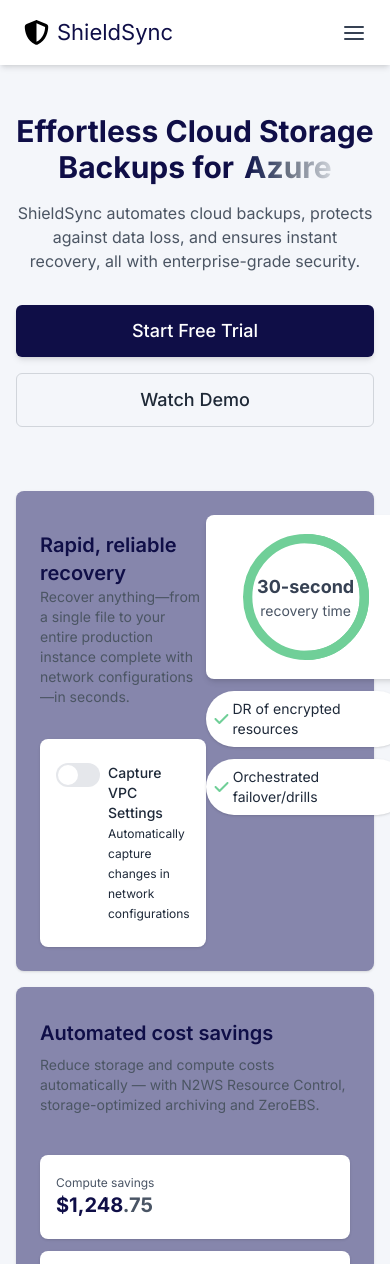
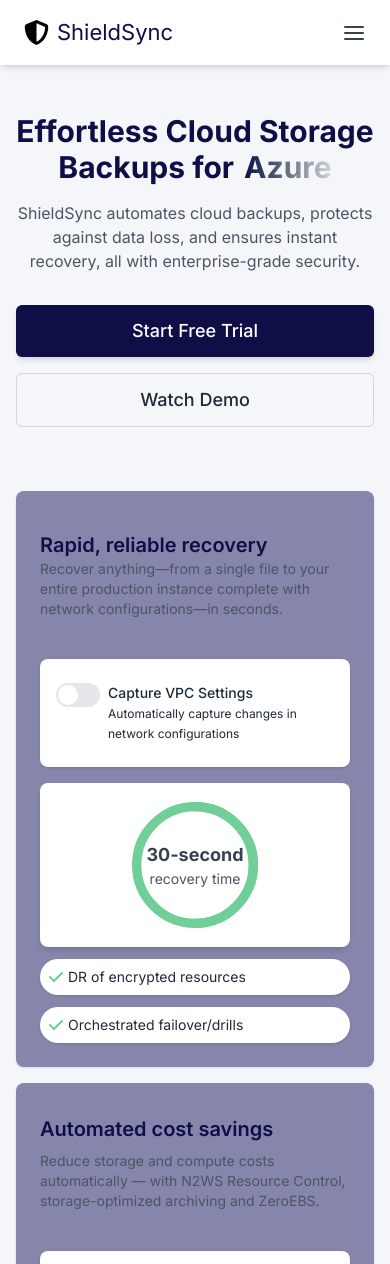
Before and after one commit to arbazkhalid1122/shield-sync, a Next.js app: page / in a window 390 px wide. Shown: the top 1264 px of the page. Built offline with nearby package versions, Linux system fonts and the light colour scheme.

Commit message:
fix: set responsiveness of features

```diff
--- a/app/components/FeaturesGrid.tsx
+++ b/app/components/FeaturesGrid.tsx
@@ -16,7 +16,7 @@
         <div className="p-4">
             <main className="max-w-6xl mx-auto grid grid-cols-1 md:grid-cols-12 gap-4">
                 {/* Rapid, reliable recovery - Takes up 5 columns */}
-                <div className="flex justify-between bg-[#8686AC] p-6 rounded-lg shadow-sm md:col-span-7">
+                {/* <div className="flex flex-wrap gap-2 justify-between bg-[#8686AC] p-6 rounded-lg shadow-sm md:col-span-7">
                     <div className='flex flex-col gap-2'>
                         <div className='max-w-[328px]'>
                             <h2 className="text-xl font-semibold mt-4 text-[#0F0E47]">Rapid, reliable recovery</h2>
@@ -62,7 +62,47 @@
                             </div>
                         </div>
                     </div>
+                </div> */}
+                <div className="flex flex-col md:flex-col lg:flex-row gap-4 bg-[#8686AC] p-6 rounded-lg shadow-sm md:col-span-7 w-full">
+                    <div className='flex flex-col gap-4 w-full lg:max-w-[50%]'>
+                        <div className='w-full lg:max-w-[328px]'>
+                            <h2 className="text-xl font-semibold mt-4 text-[#0F0E47]">Rapid, reliable recovery</h2>
+                            <p className="text-[#4B5563] mb-6 text-sm">
+                                Recover anything—from a single file to your entire production instance complete with network configurations—in seconds.
+                            </p>
+                        </div>
+                        <div className="flex items-start bg-white rounded-lg w-full py-6 px-4 shadow-sm">
+                            <label className="inline-flex items-center me-2 cursor-pointer">
+                                <input type="checkbox" className="sr-only peer" />
+                                <div className="relative w-11 h-6 bg-gray-200 rounded-full peer dark:bg-[#70cf98] peer-checked:after:translate-x-full rtl:peer-checked:after:-translate-x-full after:content-[''] after:absolute after:top-0.5 after:start-[2px] after:bg-white after:rounded-full after:h-5 after:w-5 after:transition-all peer-checked:bg-[#70cf98] dark:peer-checked:bg-[#70cf98]"></div>
+                            </label>
+                            <p className="text-gray-800 text-sm">
+                                <span className="font-medium">Capture VPC Settings</span>
+                                <br />
+                                <span className="text-xs">Automatically capture changes in network configurations</span>
+                            </p>
+                        </div>
+                    </div>
+
+                    <div className="space-y-3 flex flex-col w-full lg:max-w-[50%]">
+                        <RecoveryTimeBox
+                            value={30}
+                            maxValue={60}
+                            label="recovery time"
+                        />
+                        <div className="flex flex-col gap-3">
+                            <div className="flex gap-1 bg-white items-center rounded-full p-2 shadow-sm">
+                                <FaCheck className="text-[#70cf98]" />
+                                <p className="text-gray-800 text-sm">DR of encrypted resources</p>
+                            </div>
+                            <div className="flex gap-1 bg-white items-center rounded-full p-2 shadow-sm">
+                                <FaCheck className="text-[#70cf98]" />
+                                <p className="text-gray-800 text-sm">Orchestrated failover/drills</p>
+                            </div>
+                        </div>
+                    </div>
                 </div>
+
 
                 {/* Automated cost savings - Takes up 7 columns */}
                 <div className="bg-[#8686AC] p-6 rounded-lg shadow-sm md:col-span-5">
```
